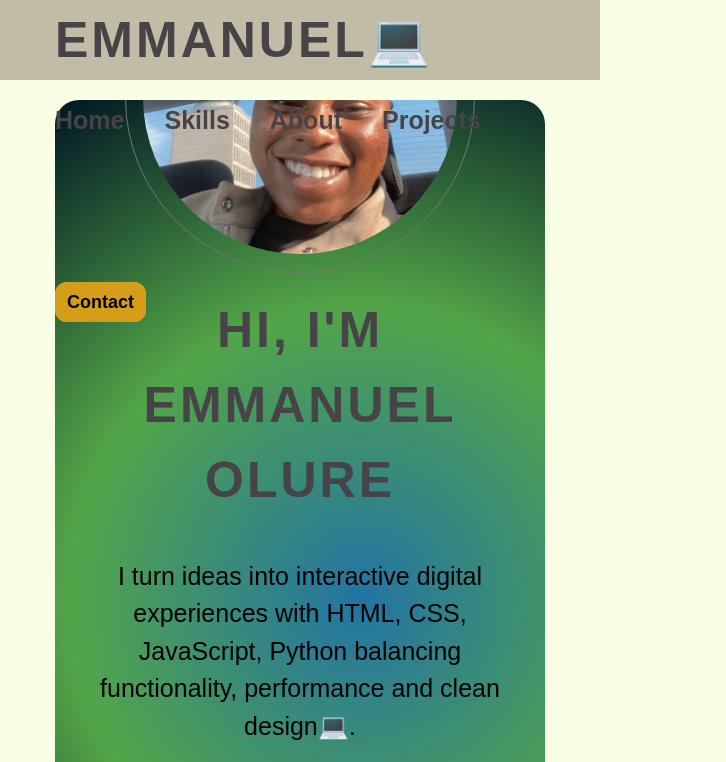
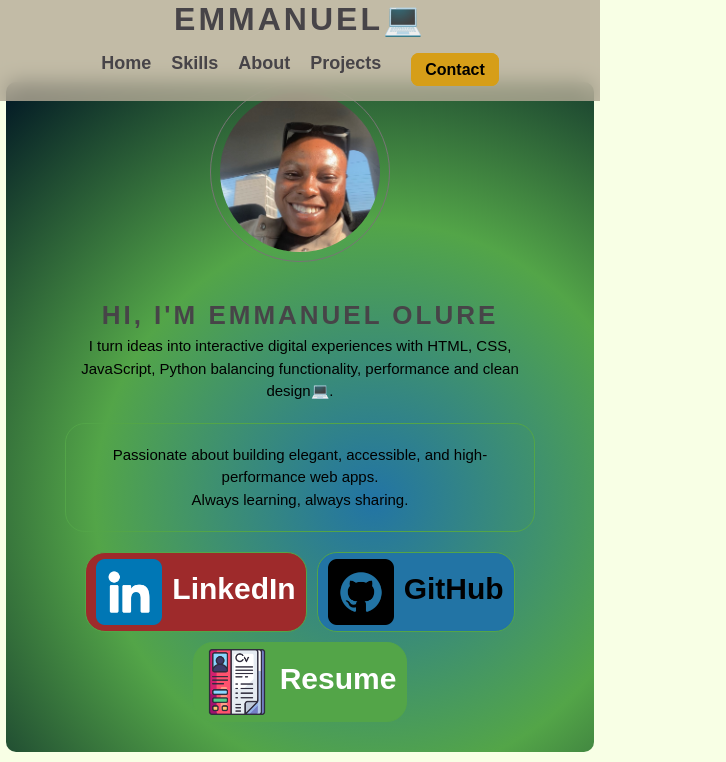
Before and after one commit to Olabayode/my-portfolio, a plain HTML site: page index.html in a window 600 px wide. Shown: the top 762 px of the page, 726 px wide, since content can reach past the window. Drawn offline with Linux system fonts and the light colour scheme.

Commit message:
responsiveness

```diff
--- a/assets/styles/style.css
+++ b/assets/styles/style.css
@@ -37,7 +37,7 @@ header h1{
 }
 
 
-.flex, .navContainer, nav, .hero-content,.hero-content-details,
+.flex, .navContainer, nav, .hero-content,.hero-content-details, main
 .hero-content-image, .details3, .details3 a, .about-content, .aboutText, .project-content, .block{
     display: flex;
 }
@@ -46,11 +46,15 @@ header h1{
     flex-wrap: wrap;
 }
 
+main{
+    justify-content: center;
+    align-items: center;
+}
+
 h1{
     font-size: 50px;
     letter-spacing: 3px;
     color: #474448;
-    margin-bottom: 40px;
 }
 
 .flex{
@@ -495,3 +499,263 @@ nav a{
 .footer-right p {
   margin-left: 16px;
 }
+
+
+/* ====== Responsive CSS ====== */
+
+/* Tablets (max-width: 1024px) */
+@media (max-width: 1024px) {
+  .container {
+    padding-left: 16px;
+    padding-right: 16px;
+  }
+  header, .site-footer {
+    padding-left: 12px;
+    padding-right: 12px;
+  }
+  .hero-content-image,
+  .aboutImg {
+    width: 250px;
+    height: 250px;
+  }
+  .aboutImg img {
+    width: 250px;
+  }
+  .details1 h1,
+  h1 {
+    font-size: 36px;
+  }
+  .details1 p,
+  .details2 p,
+  .skills p,
+  .aboutText p,
+  .block p, .block h3,
+  .contact p,
+  .contact-head,
+  .footer-left,
+  .footer-center,
+  .footer-right {
+    font-size: 19px;
+  }
+  nav {
+    font-size: 20px;
+    gap: 24px;
+  }
+  .navContainer {
+    gap: 50px;
+  }
+  .skill-cards {
+    gap: 14px;
+    padding: 10px;
+  }
+  .skill-cards .card {
+    padding: 10px;
+  }
+  .project-content {
+    gap: 2vw;
+  }
+}
+
+/* Mobiles (max-width: 680px) */
+@media (max-width: 680px) {
+  header {
+    height: auto;
+    line-height: normal;
+    flex-wrap: wrap;
+    padding-bottom: 6px;
+  }
+  .container,
+  main,
+  .skills,
+  .about,
+  .projects,
+  .contact,
+  .site-footer {
+    padding-left: 6px;
+    padding-right: 6px;
+    width: 100%;
+  }
+  .hero {
+    height: auto;
+    margin-top: 82px;
+    margin-bottom: 30px;
+    padding-bottom: 18px;
+    border-radius: 10px;
+  }
+  .hero-content,
+  .about-content,
+  .project-content {
+    flex-direction: column;
+    align-items: center;
+    width: 100%;
+    gap: 24px;
+  }
+  .hero-content-image,
+  .aboutImg {
+    width: 180px;
+    height: 180px;
+    margin-bottom: 10px;
+  }
+  .aboutImg img {
+    width: 180px;
+  }
+  .details1 h1,
+  h1,
+  .projects h1,
+  .skills h1,
+  .about h1,
+  .contact h1 {
+    font-size: 26px;
+  }
+  .details1 p,
+  .details2 p,
+  .skills p,
+  .aboutText p,
+  .block p, .block h3,
+  .contact p,
+  .contact-head,
+  .footer-left,
+  .footer-center,
+  .footer-right {
+    font-size: 15px;
+  }
+  nav {
+    font-size: 15px;
+    gap: 12px;
+    flex-wrap: wrap;
+  }
+  .navContainer {
+    gap: 14px;
+    flex-direction: column;
+    align-items: flex-start;
+  }
+  .details3 {
+    flex-wrap: wrap;
+    gap: 10px;
+    margin-bottom: 12px;
+  }
+  .details3 a,
+  .block a {
+    font-size: 15px;
+    padding: 6px 10px;
+    border-radius: 20px;
+  }
+  .skill-cards {
+    grid-template-columns: 1fr;
+    gap: 8px;
+    padding: 6px;
+  }
+  .skill-cards .card h3 {
+    font-size: 16px;
+    padding: 6px;
+  }
+  .project-content .block {
+    gap: 10px;
+    margin-bottom: 14px;
+    padding: 8px;
+  }
+  .block img {
+    max-width: 100%;
+    height: auto;
+  }
+  .aboutText,
+  .aboutImg {
+    width: 100%;
+    min-width: 0;
+    margin-left: 0;
+    margin-right: 0;
+    padding: 8px;
+  }
+  .site-footer {
+    flex-direction: column;
+    height: auto;
+    font-size: 13px;
+    padding-top: 10px;
+    padding-bottom: 10px;
+    gap: 8px;
+    text-align: center;
+  }
+  .footer-center {
+    margin: 6px 0;
+    flex-direction: column;
+  }
+  .footer-center a {
+    margin: 4px 0;
+  }
+  .footer-right {
+    flex-direction: column;
+    align-items: center;
+    margin-left: 0;
+  }
+  .footer-right p {
+    margin-left: 0;
+    margin-top: 4px;
+  }
+}
+
+/* Extra-small (max-width: 400px) */
+@media (max-width: 400px) {
+  .details1 h1, h1 {
+    font-size: 16px;
+  }
+  .footer-left,
+  .footer-center,
+  .footer-right {
+    font-size: 10px;
+  }
+}
+
+@media (max-width: 800px) and (min-width: 400px) {
+  header {
+    height: auto;
+    padding: 0 12px;
+  }
+  .container.flex#home {
+    flex-wrap: wrap;
+    align-items: center;
+    gap: 15px;
+  }
+  header h1 {
+    flex: 1 1 100%;
+    font-size: 32px;
+    text-align: center;
+  }
+  .navContainer {
+        flex: 1 1 100%;
+        display: flex;
+        padding-bottom: 20px;
+        flex-direction: row;
+        justify-content: center;
+        gap: 30px;
+}
+  nav {
+    flex-wrap: wrap;
+    gap: 20px;
+    justify-content: center;
+    font-size: 18px;
+  }
+  .contact-btn {
+    font-size: 16px;
+    padding: 6px 12px;
+    border-radius: 8px;
+  }
+}
+@media (max-width: 480px) {
+      .navContainer {
+        flex-direction: row;
+        gap: 10px;
+        padding-bottom: 20px;
+        font-size: 10px;
+    }
+  nav {
+    gap: 12px;
+    font-size: 14px;
+  }
+  .contact-btn {
+    width: 100%;
+    padding: 8px 0;
+    font-size: 16px;
+    border-radius: 6px;
+    text-align: center;
+  }
+}
```
Also changed, not shown: index.html (+0 -1 lines).
